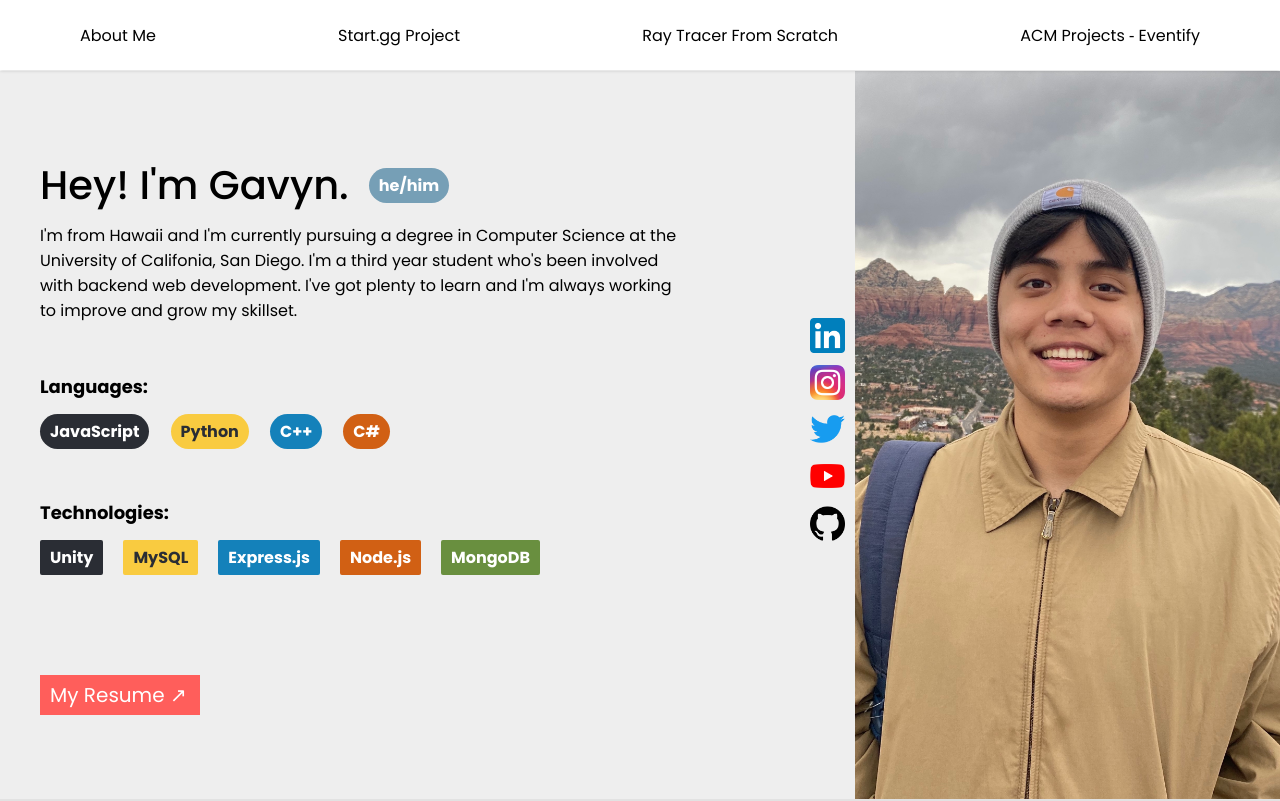
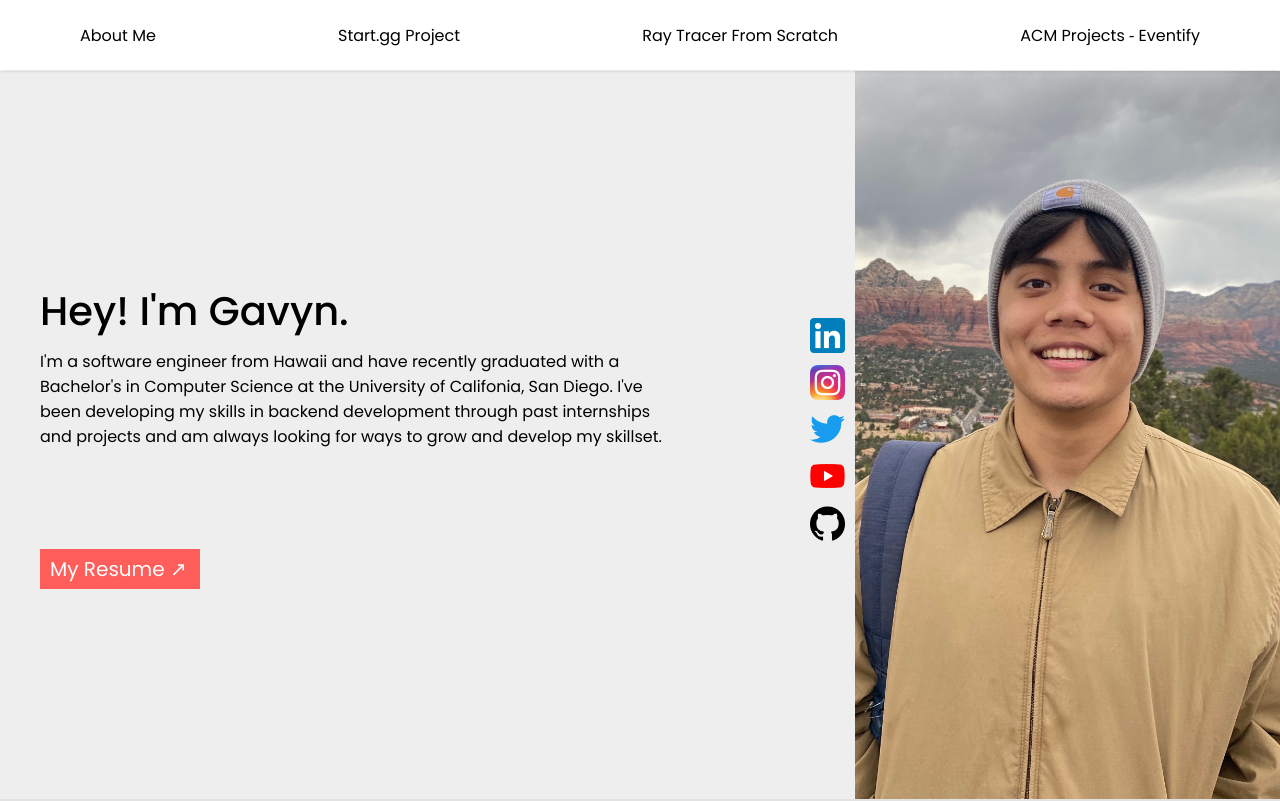
Before and after one commit to gavyn-ezell/PortfolioV2, a plain HTML site: page index.html in a window 1280 px wide. Shown: the top 801 px of the page. Drawn offline with Linux system fonts and the light colour scheme.

Commit message:
small changes to about me

```diff
--- a/index.html
+++ b/index.html
@@ -44,18 +44,17 @@
           <p id="gavyn">
             Hey! I'm Gavyn.
           </p>
-          <div id="pronouns">he/him</div>
+          <!-- <div id="pronouns">he/him</div> -->
         </div>
         <p class="desc">
-          I'm from Hawaii and I'm currently pursuing a degree in
-          Computer Science at the University of Califonia, San Diego. I'm a third year student who's
-          been involved with backend web development. I've got plenty to learn and I'm always working to improve and
-          grow my skillset.
+          I'm a software engineer from Hawaii and have recently graduated with a Bachelor's in Computer Science at the
+          University of Califonia, San Diego. I've been developing my skills in backend development through past internships
+          and projects and am always looking for ways to grow and develop my skillset.
         </p>
-        <p id="languages-title">Languages:</p>
-        <div id="languages">
-          <div class="java">JavaScript</div>
-          <div class="python">Python</div>
+        <!-- <p id="languages-title">Languages:</p> -->
+        <!-- <div id="languages">
+          <div class="java">Python</div>
+          <div class="python">Javascript</div>
           <div class="cplus">C++</div>
           <div class="csharp">C#</div>
         </div>
@@ -67,11 +66,11 @@
           <div class="express">Express.js</div>
           <div class="node">Node.js</div>
           <div class="mongo">MongoDB</div>
-        </div>
+        </div> -->
 
         <div class="bottom-about">
           <div class="resume-div">
-            <a href="RESUMEPDF.pdf" target="_blank">
+            <a href="RESUME.pdf" target="_blank">
               <div class="resume">
                 My Resume &nearr;
               </div>
@@ -135,7 +134,7 @@
           Additionally built a script to help translate simple .obj files into a readable input/scene file format.
           Follows Phong shading, additionally incorporates a Bounding Volume Hiererarchy to accelerate rendering times.
 
-          <a href="RESUMEPDF.pdf" target="_blank"><span class="reach">Reach out to me</span></a> for access to the GitHub repo!
+          <!-- <a href="RESUMEPDF.pdf" target="_blank"><span class="reach">Reach out to me</span></a> for access to the GitHub repo! -->
         </p>
       </div>
     </section>
```
Also changed, not shown: 4 other files.
